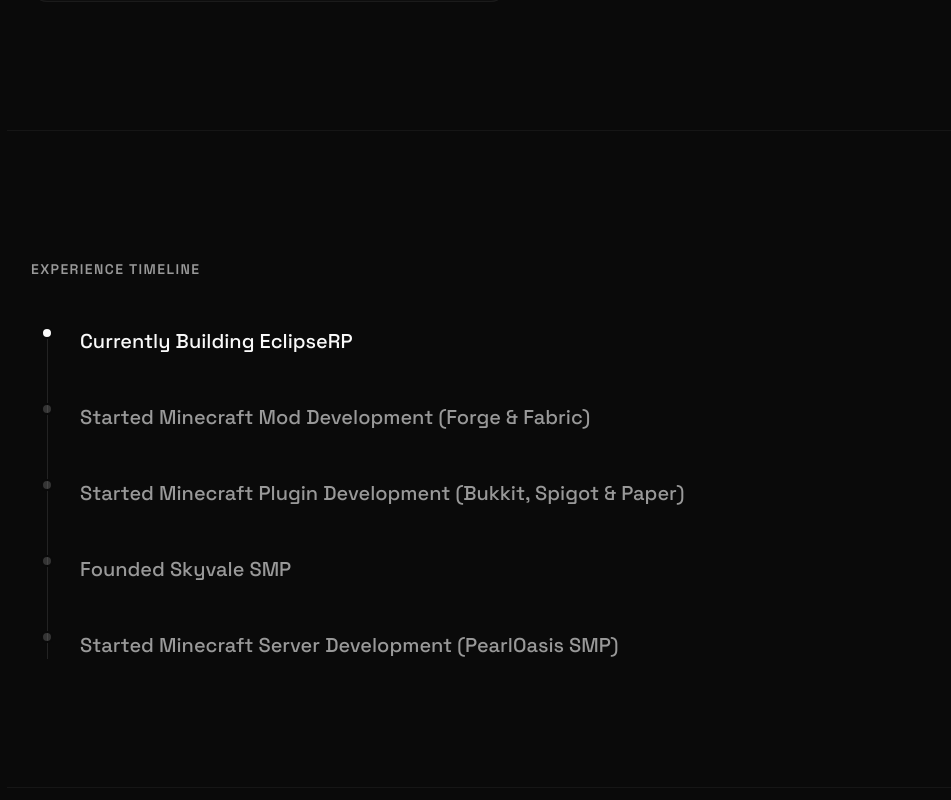
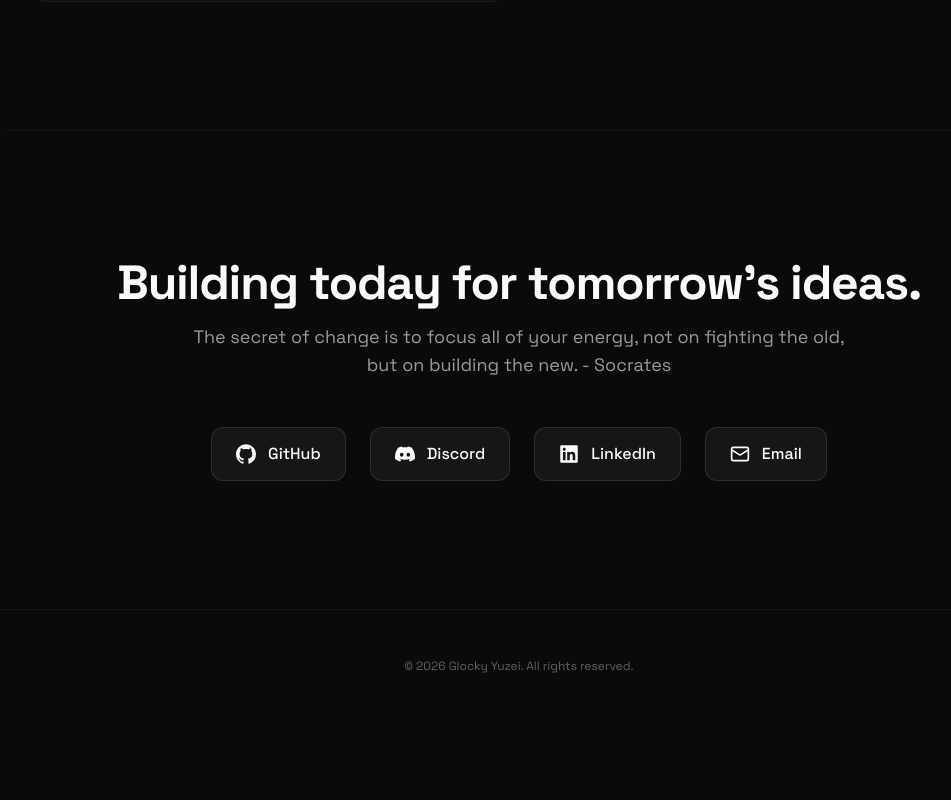
Before and after one commit to glockyyuzei/glocky-portfolio, a React (Vite) app: page / in a window 1280 px wide. Shown: the part 6260-7060 px from the top of the page, without its empty margins (121-1072 px from the left). After the commit the page ends 6982 px from the top, so only its background shows below. Built offline with nearby package versions, Linux system fonts and the light colour scheme.

Commit message:
Portfolio Update

```diff
--- a/src/components/portfolio/Experience.tsx
+++ /dev/null
@@ -1,42 +0,0 @@
-import { motion } from 'framer-motion';
-
-const MILESTONES = [
-  { title: "Currently Building EclipseRP", active: true },
-  { title: "Started Minecraft Mod Development (Forge & Fabric)" },
-  { title: "Started Minecraft Plugin Development (Bukkit, Spigot & Paper)" },
-  { title: "Founded Skyvale SMP" },
-  { title: "Started Minecraft Server Development (PearlOasis SMP)" }
-];
-
-export function Experience() {
-  return (
-    <section id="experience" className="py-32 px-6 max-w-5xl mx-auto border-t border-white/5">
-      <motion.div
-        initial={{ opacity: 0, y: 20 }}
-        whileInView={{ opacity: 1, y: 0 }}
-        viewport={{ once: true, margin: "-100px" }}
-        transition={{ duration: 0.6 }}
-      >
-        <h2 className="text-sm font-semibold tracking-widest uppercase text-muted-foreground mb-12">Experience Timeline</h2>
-
-        <div className="relative pl-6 md:pl-8 border-l border-white/10 space-y-12 ml-4">
-          {MILESTONES.map((milestone, index) => (
-            <motion.div
-              key={milestone.title}
-              initial={{ opacity: 0, x: -20 }}
-              whileInView={{ opacity: 1, x: 0 }}
-              viewport={{ once: true, margin: "-100px" }}
-              transition={{ duration: 0.5, delay: index * 0.1 }}
-              className="relative"
-            >
-              <div className={`absolute -left-[31px] md:-left-[39px] w-3 h-3 rounded-full border-2 border-background ${milestone.active ? 'bg-primary' : 'bg-muted-foreground/30'}`} />
-              <div className={`text-lg md:text-xl font-medium ${milestone.active ? 'text-primary' : 'text-muted-foreground'}`}>
-                {milestone.title}
-              </div>
-            </motion.div>
-          ))}
-        </div>
-      </motion.div>
-    </section>
-  );
-}
--- a/src/pages/home.tsx
+++ b/src/pages/home.tsx
@@ -6,7 +6,6 @@
 import { Skills } from '@/components/portfolio/Skills';
 import { Projects } from '@/components/portfolio/Projects';
 import { DevelopmentExperience } from '@/components/portfolio/DevelopmentExperience';
-import { Experience } from '@/components/portfolio/Experience';
 import { Contact } from '@/components/portfolio/Contact';
 import { Footer } from '@/components/portfolio/Footer';
 
@@ -36,7 +35,6 @@
         <Skills />
         <Projects />
         <DevelopmentExperience />
-        <Experience />
         <Contact />
       </main>
 
```
